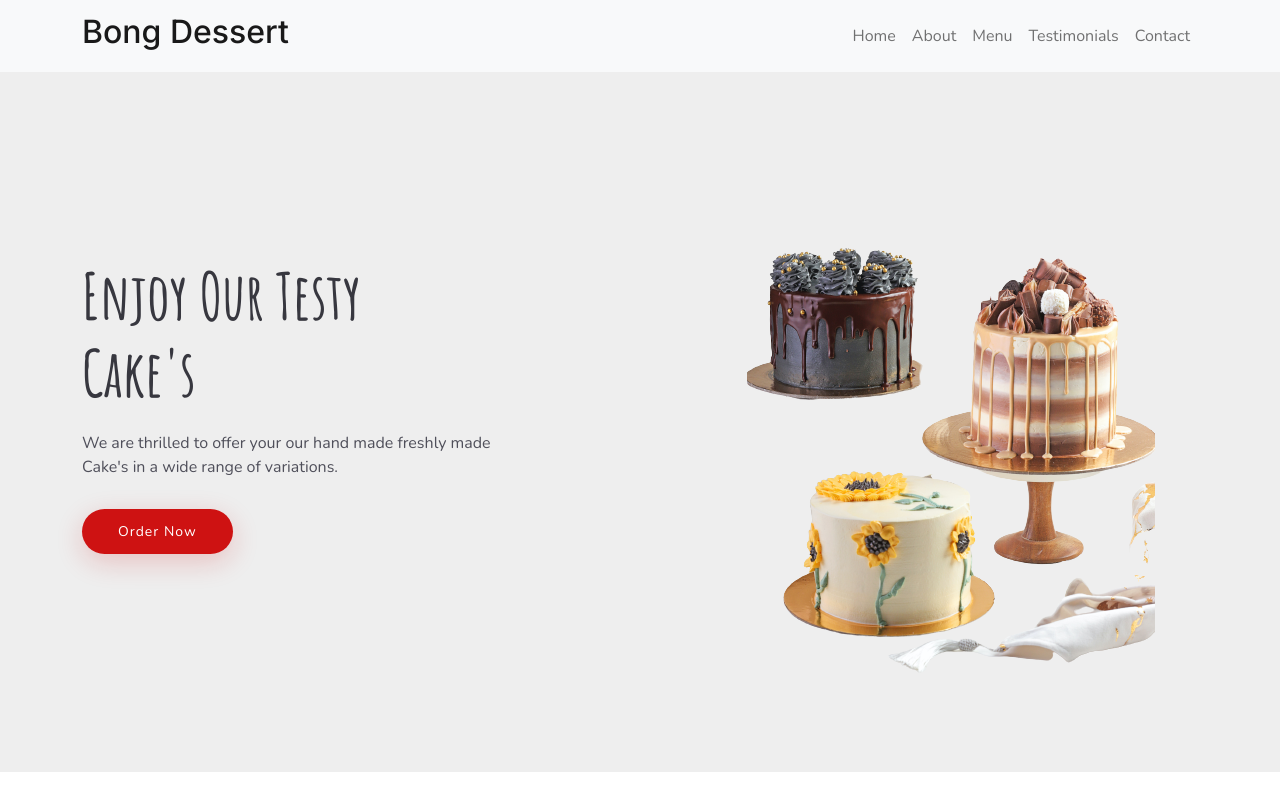
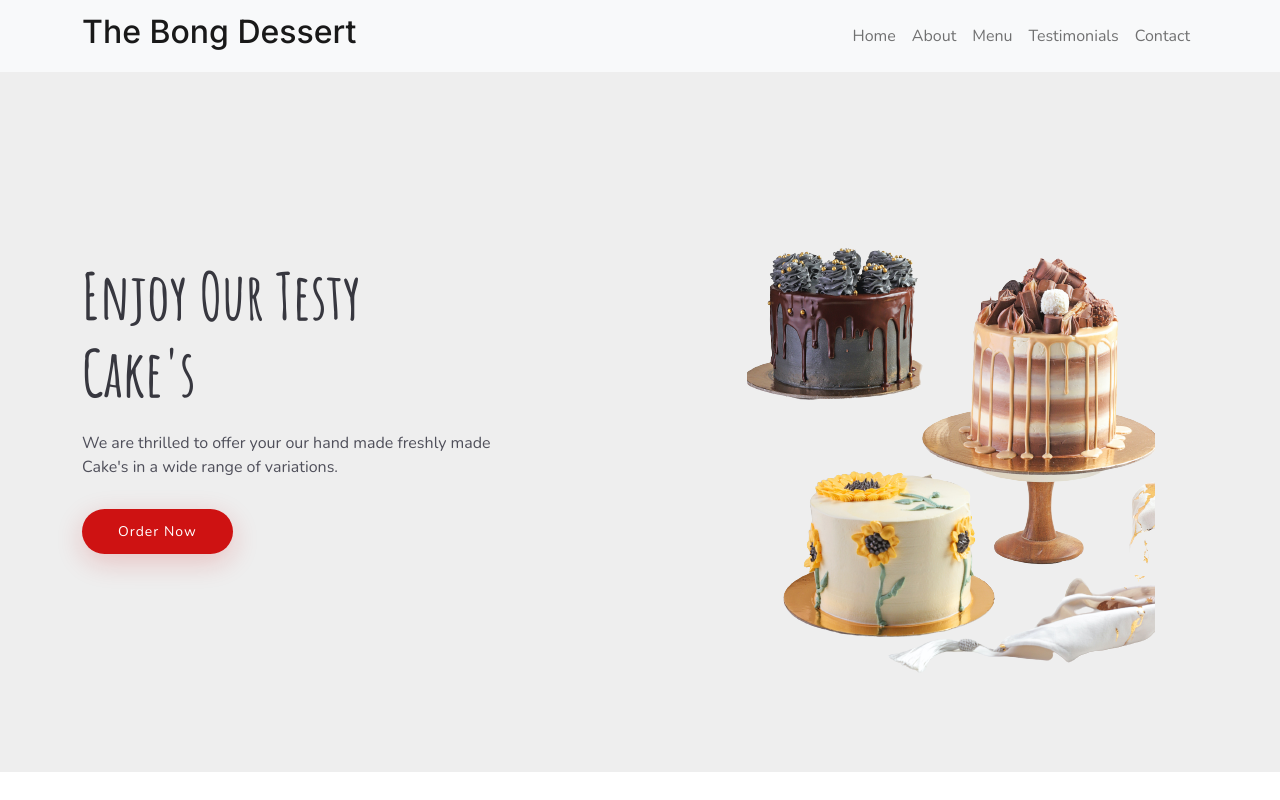
Before and after one commit to SumanDas3001/BongDessertFrontend, a React (Create React App) app: page / in a window 1280 px wide. Shown: the top 800 px of the page. Built offline with nearby package versions, Linux system fonts and the light colour scheme.

Commit message:
add keywords

```diff
--- a/public/index.html
+++ b/public/index.html
@@ -9,8 +9,9 @@
     <meta name="theme-color" content="#000000" />
     <meta
       name="description"
-      content="Web site created using create-react-app"
+      content="The Bong Dessert Cake Shop, Homemade Cake"
     />
+    <meta name="keywords" content="cake shop near me, homemade cake, online cake order, birthday cake near me, best cake shop near me, nearest cake shop" />
     <link rel="apple-touch-icon" href="%PUBLIC_URL%/logo192.png" />
     <link rel="manifest" href="%PUBLIC_URL%/manifest.json" />
     <link rel="preconnect" href="https://fonts.googleapis.com" />
@@ -36,7 +37,7 @@
     <link href="assets/vendor/swiper/swiper-bundle.min.css" rel="stylesheet" />
 
     <link href="assets/css/main.css" rel="stylesheet" />
-    <title>Bong Dessert</title>
+    <title>The Bong Dessert | Best Fresh Homemade Cake</title>
   </head>
   <body>
     <noscript>You need to enable JavaScript to run this app.</noscript>
--- a/src/cakeShopData.json
+++ b/src/cakeShopData.json
@@ -1,6 +1,6 @@
 {
   "main": {
-    "name":"Bong Dessert",
+    "name":"The Bong Dessert",
     "bannerContent":"We are thrilled to offer your our hand made freshly made Cake's in a wide range of variations.",
     "about": "We are makes it easy to delight your family, friends and colleagues with our freshly baked desserts delivered right to their doorstep ready to enjoy. Our experienced bakers mix all of our batters and frostings by hand, just like grandma used to make. We always bake with whole buttermilk, fresh eggs and real butter – never a cake mix or commercially made frostings.",
     "email": "bongdesserts@gmail.com",
```
